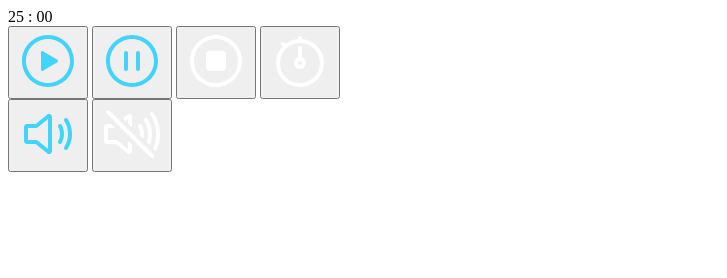
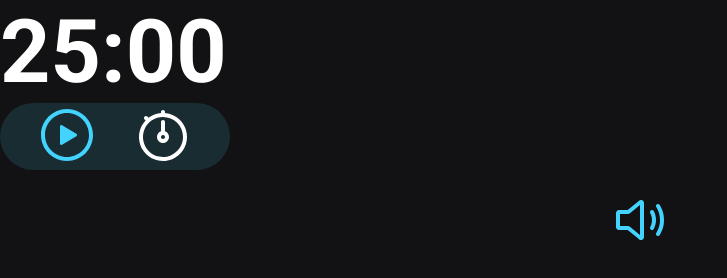
Before and after one commit to Walber2903/focus-timer, a plain HTML site: page index.html in a window 1280 px wide. Shown: the whole page, without its empty margins (0-727 px from the left). Drawn offline with Linux system fonts and the light colour scheme.

Commit message:
Started css

```diff
--- a/index.html
+++ b/index.html
@@ -1,10 +1,16 @@
 <!DOCTYPE html>
 <html lang="pt-br">
 <head>
+  <link rel="preconnect" href="https://fonts.googleapis.com">
+  <link rel="preconnect" href="https://fonts.gstatic.com" crossorigin>
+
   <meta charset="UTF-8">
   <meta http-equiv="X-UA-Compatible" content="IE=edge">
   <meta name="viewport" content="width=device-width, initial-scale=1.0">
+
   <meta name="description" content="Pomodoro Timer to focus">
+
+  <link href="https://fonts.googleapis.com/css2?family=Roboto:wght@700&display=swap" rel="stylesheet">
   <link rel="stylesheet" href="style.css">
 
   <script src="./js/main.js"></script>
@@ -19,15 +25,15 @@
     </div>
     <div id="controls">
       <button class="play"><img src="./assets/play.svg" alt="Botao de play"></button>
-      <button class="pause"><img src="./assets/pause.svg" alt="Botao de pause"></button>
-      <button class="stop"><img src="./assets/stop.svg" alt="Botao de stop"></button>
+      <button class="pause hide"><img src="./assets/pause.svg" alt="Botao de pause"></button>
+      <button class="stop hide"><img src="./assets/stop.svg" alt="Botao de stop"></button>
       <button class="stopWatch"><img src="./assets/stopWatch.svg" alt="Botao de configuracao"></button>
     </div>
   </main>
 
   <footer>
     <button class="sound-on"><img src="./assets/soundOn.svg" alt="Botao de som ligado"></button>
-    <button class="sound-off"><img src="./assets/soundOff.svg" alt="Botao de som desligado"></button>
+    <button class="sound-off hide"><img src="./assets/soundOff.svg" alt="Botao de som desligado"></button>
   </footer>
 </body>
 </html>
--- a/style.css
+++ b/style.css
@@ -0,0 +1,58 @@
+* {
+    margin: 0;
+    padding: 0;
+    box-sizing: border-box;
+}
+
+:root {
+    font-size: 62.5%;
+    --tt-body: #121214;
+    --primary-color: #42D3FF;
+    --secondary-color: #FFFFFF;
+    --bg-button: rgba(66, 211, 255, 0.13);
+}
+
+body {
+    background-color: var(--tt-body);
+    font-family: 'Roboto', sans-serif;
+    font-style: normal;
+    font-weight: 700;
+    font-size: 8.8rem;
+    line-height: 10.3rem;
+    text-align: center;
+    text-transform: uppercase;
+
+    color: var(--secondary-color);
+}
+
+#timer {
+    display: flex;
+}
+
+button {
+    background-color: transparent;
+    border: none;
+    cursor: pointer;
+}
+
+.hide {
+    display: none;
+}
+
+#controls {
+    background-color: var(--bg-button);
+    display: flex;
+    align-items: center;
+    justify-content: center;
+    gap: 3.2rem;
+    width: clamp(10rem, 10rem + 30vh, 23rem);
+    max-height: 11rem;
+
+    border-radius: 9999px;
+}
+
+.play svg path,
+.sound-on svg path,
+.pause svg path {
+    fill: var(--primary-color);
+}
```
